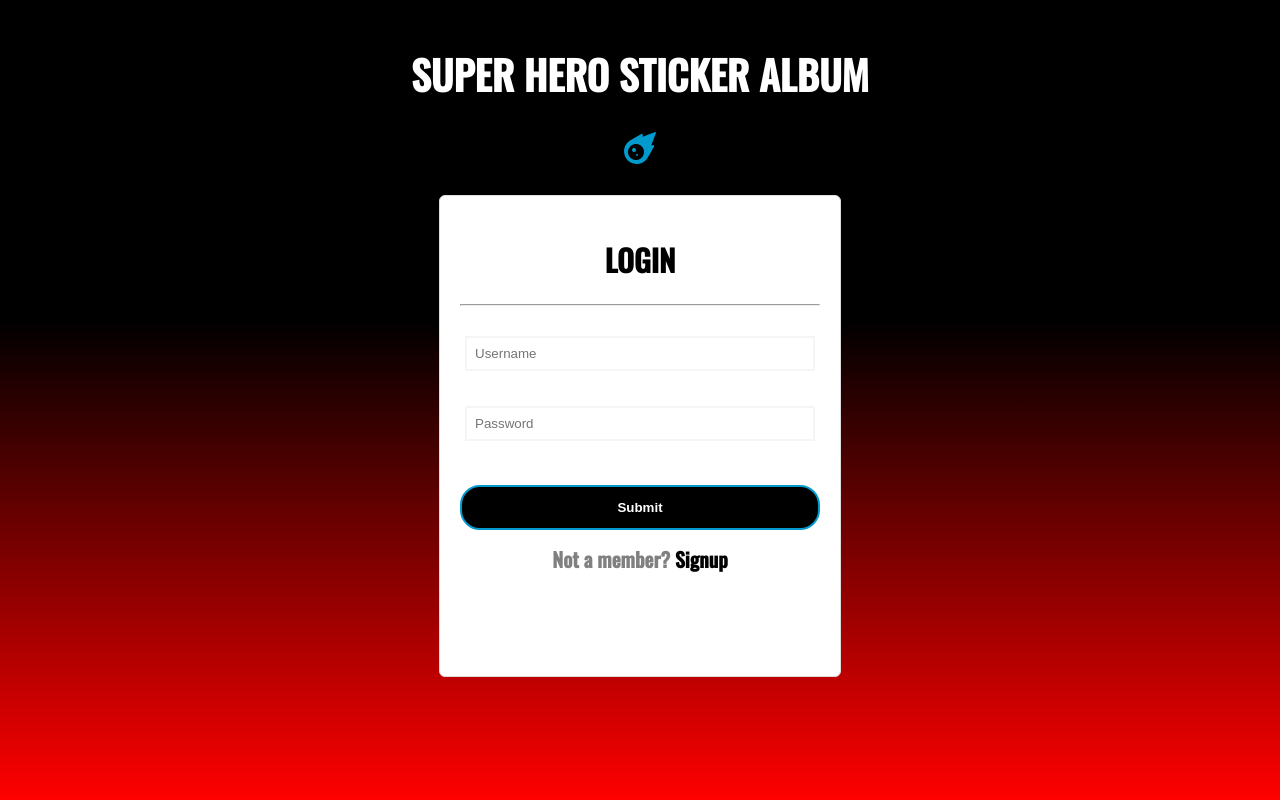
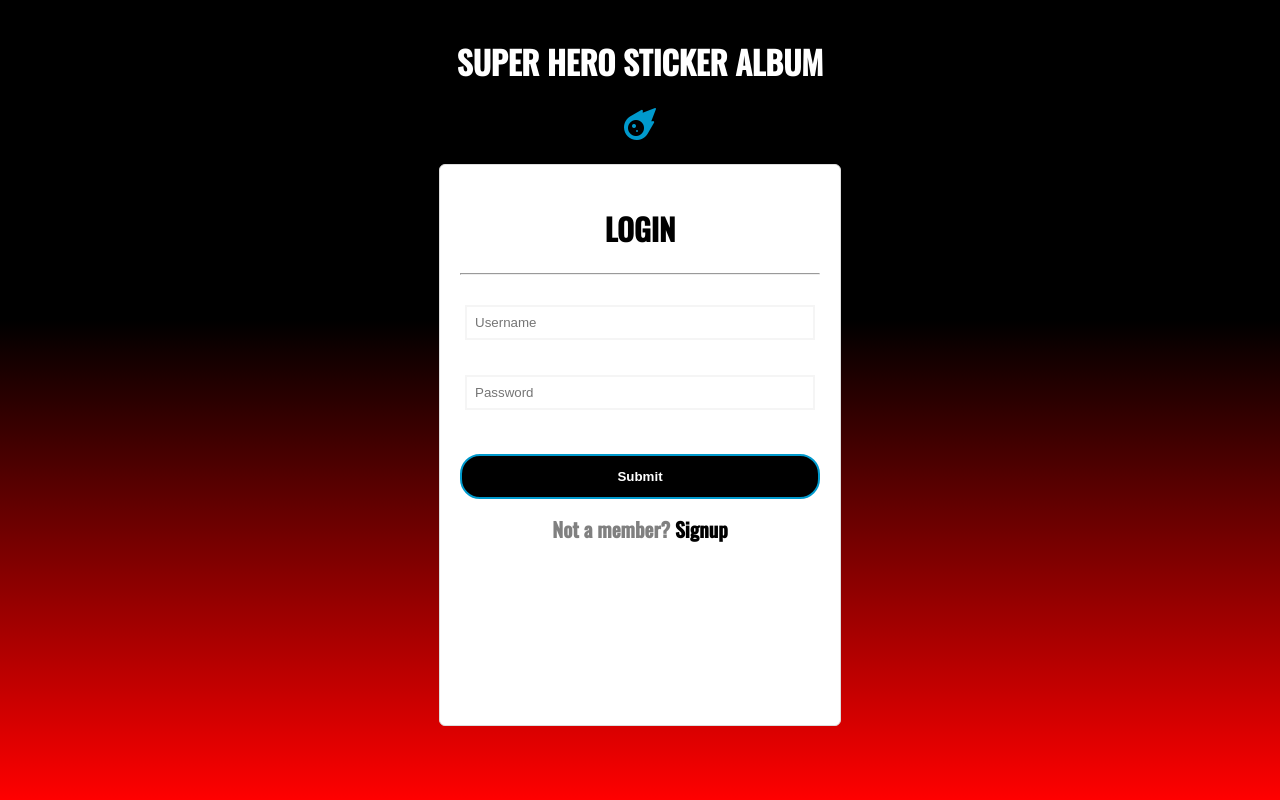
Before and after one commit to logansbacca/Stickers-Album, a website built with Vite: page src/login/index.html in a window 1280 px wide. Built offline with nearby package versions, Linux system fonts and the light colour scheme.

Commit message:
fixed style

```diff
--- a/src/login/style.css
+++ b/src/login/style.css
@@ -17,10 +17,10 @@ body {
   display: flex;
   justify-content: center;
   align-items: center;
-  height: 70%;
+  height: 80%;
   width: 100%;
   position: absolute;
-  margin-top: 7px;
+
 }
 
 .form {
@@ -28,7 +28,7 @@ body {
   border-radius: 6px;
   padding: 20px;
   width: 45vh;
-  height: 55vh;
+  height: 65vh;
   border: 1px solid #ddd;
 }
 
@@ -111,7 +111,9 @@ input {
 }
 
 .title h1 {
-  font-size: 40px;
+  font-size: 4vh;
+  justify-content: center;
+  align-items: center;
   font-weight: bold;
   padding: 15px;
 }
--- a/src/register/style.css
+++ b/src/register/style.css
@@ -18,7 +18,7 @@ body {
   display: flex;
   justify-content: center;
   align-items: center;
-  height: 72%;
+  height: 80%;
   width: 100%;
   position: absolute;
 }
@@ -28,7 +28,7 @@ body {
   border-radius: 6px;
   padding: 20px;
   width: 45vh;
-  height: 55vh;
+  height: 65vh;
   border: 1px solid #ddd;
 }
 
```
